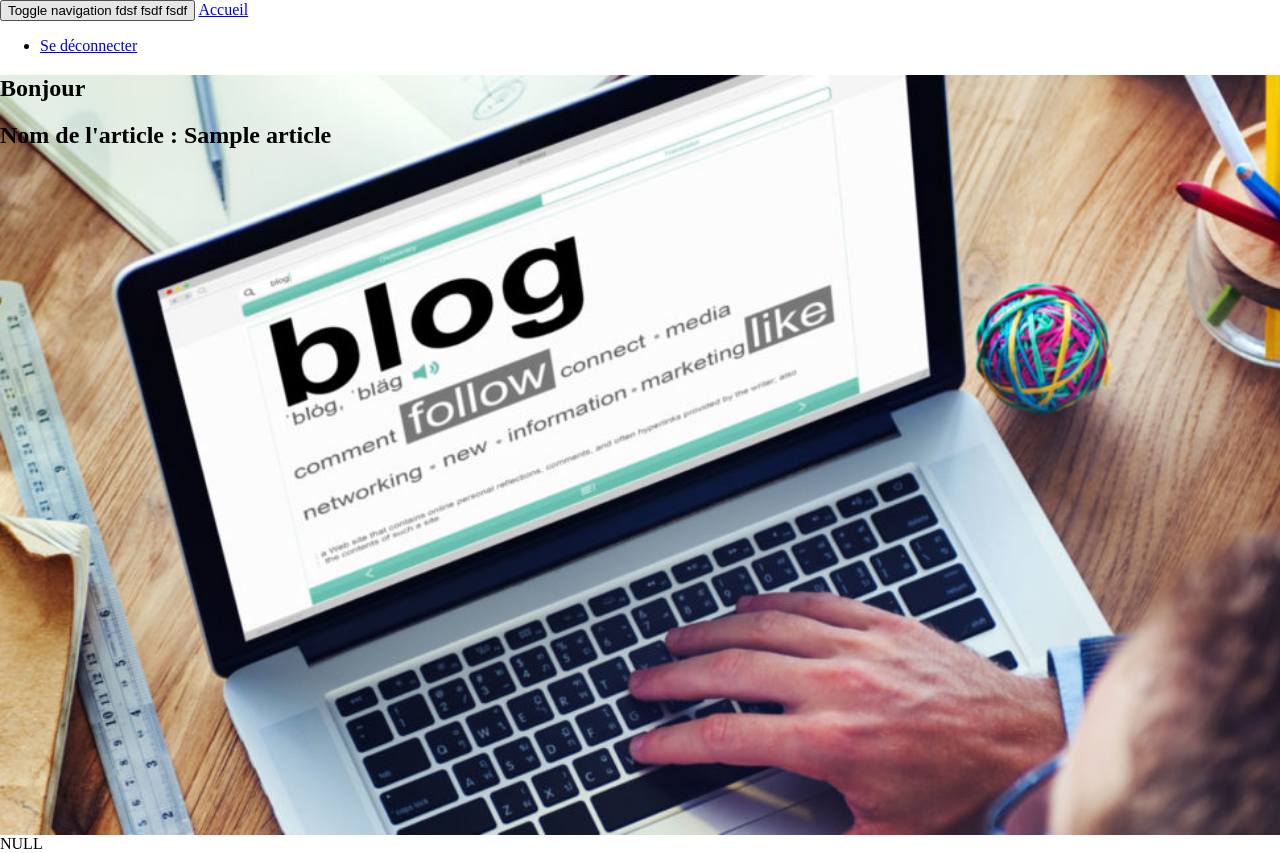
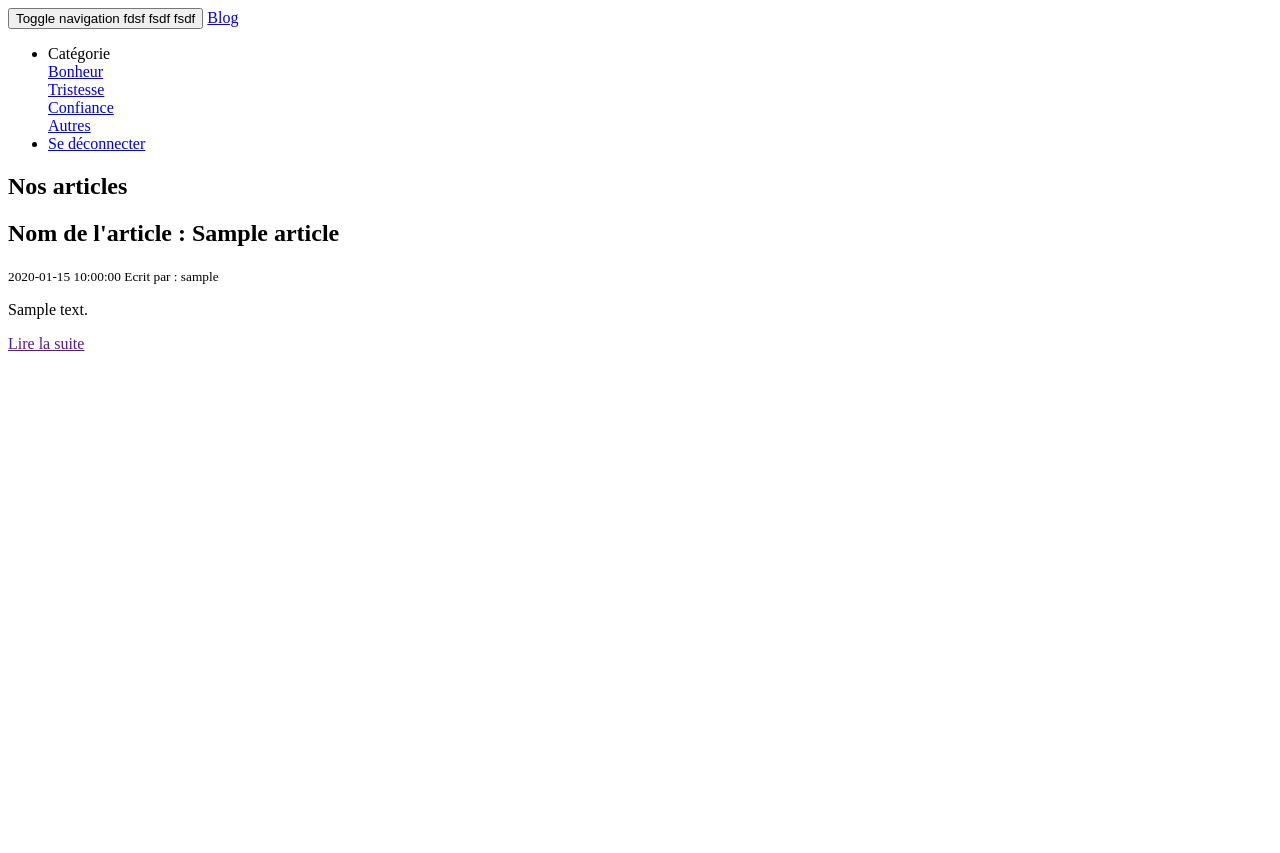
Before and after one commit to YoannValero/dojosPHP, a PHP site: page /dojos_blog_PHP/index.php?page=accueil in a window 1280 px wide. After the commit the page ends 351 px from the top, so only its background shows below. Run offline with PHP 8.4, Linux system fonts and the light colour scheme; the visitor is signed in with stand-in values (Sample User, id 1); tables that the repository leaves empty or names only in its code hold one stand-in row (values such as "Sample post"); data that the repository does not hold is empty.

Commit message:
ajout article et categorie

```diff
--- a/assets/css/style.css
+++ b/assets/css/style.css
@@ -1,4 +1,4 @@
-html,body {
+/* html,body {
     width:100%;
     height:100%;
     margin:0 !important;
@@ -10,4 +10,4 @@ section {
     height:95vh;
     background:url(../image/Un-taux-de-conversion-optimal-grace-a-un-blog-1024x576.jpg);
     background-size:cover;
-}
+} */
--- a/class/Article.php
+++ b/class/Article.php
@@ -2,16 +2,21 @@
 
 class Article {
 
-    private $pdo;
+    private $db;
 
     public function __construct() {
-        $this->pdo = App::getDatabase();
+        $this->db = App::getDatabase();
+
     }
 
     public function findAll() {
 
-        $result = $this->pdo->query("SELECT * FROM articles");
-        $result->execute();
+        $result = $this->db->pdo->query(
+            "SELECT * FROM articles
+            INNER JOIN users
+            ON articles.id_user = users.id_user"
+        );
+
         $articles = $result->fetchAll(PDO::FETCH_ASSOC);
 
         return $articles;
@@ -19,11 +24,19 @@ class Article {
 
     public function findByCategorie($categorie) {
 
-    $result = $this->pdo->query("SELECT * FROM articles INNER JOIN categorie ON categorie.id_categorie = articles.id_categorie WHERE nom_categorie = 'bonheur'");
-    $result->execute();
+    $categorie = $_GET['category'];
+
+    $result = $this->db->pdo->prepare(
+        "SELECT * FROM articles
+        INNER JOIN categorie
+        ON categorie.id_categorie = articles.id_categorie
+        INNER JOIN users
+        ON articles.id_user = users.id_user
+        WHERE categorie.nom_categorie = :nom");
+    $result->execute([':nom' => $categorie]);
+
     $articlesByCategorie = $result->fetchAll(PDO::FETCH_ASSOC);
 
-    var_dump($articlesByCategorie);
     return $articlesByCategorie;
     }
 }
--- a/class/Auth.php
+++ b/class/Auth.php
@@ -56,7 +56,7 @@ class Auth
 
 
         $user_id = $db->lastInsertId(); // Dernier ID entré en BDD
-        mail($email, 'Confirmation de votre compte', "Afin de valider votre compte merc de cliquer sur ce lien\n\nhttp://localhost/dojos_blog_PHP/index.php?page=confirm?id=$user_id&token=$token");
+        mail($email, 'Confirmation de votre compte', "Afin de valider votre compte merc de cliquer sur ce lien\n\nhttp://localhost/dojos_blog_PHP/index.php?page=confirm&id=$user_id&token=$token");
     }
     /**
      * Permet de confirmer un compte pour la première connexion
@@ -171,7 +171,7 @@ class Auth
 
             $db->query("UPDATE users SET reset_token = ?, reset_at = NOW() WHERE id_user = ?", [$reset_token, $user->id]);
 
-            mail($email, 'Réinitialisation de votre mot de passe', "Afin de réinitiatilisé votre mot de passe merci de cliquer sur ce lien\n\nhttp://localhost/dojos_blog_PHP/index.php?page=reset?id={$user->id}&token=$reset_token");
+            mail($email, 'Réinitialisation de votre mot de passe', "Afin de réinitiatilisé votre mot de passe merci de cliquer sur ce lien\n\nhttp://localhost/dojos_blog_PHP/index.php?page=reset&id={$user->id}&token=$reset_token");
             return $user;
         }
         return false;
--- a/class/Database.php
+++ b/class/Database.php
@@ -2,7 +2,8 @@
 
 class Database
 {
-    private $pdo;
+    // private ne donne pas d'access
+    public $pdo;
 
     public function __construct($login, $password, $database_name,  $host = 'localhost')
     {
@@ -16,6 +17,22 @@ class Database
      * @param bool|array
      * @return PDOStatement
      */
+    // public function query($query, $params = false)
+    // {
+    //     if ($params) {
+    //         $req = $this->pdo->prepare($query);
+    //         $req->execute($params);
+    //         // $req->execute([":nom" => $params]);
+
+    //     } else {
+    //         // j'ai changé query en prepare ici
+    //         $req = $this->pdo->query($query);
+    //         // j'ai rajouté l'execute ici
+    //         // query c'était utilisé avant, mais ca permet les injections SQL, warning
+    //         // $req->execute();
+    //     }
+    //     return $req;
+    // }
     public function query($query, $params = false)
     {
         if ($params) {
@@ -32,4 +49,5 @@ class Database
         return $this->pdo->lastInsertId();
 
     }
+
 }
--- a/config/config.php
+++ b/config/config.php
@@ -5,10 +5,6 @@ define("title", "Dojos BlogPHP");
 // nav, footer
 define("nav", "inc/header.php");
 define("footer", "inc/footer.php");
-
-//Images, CSS
-define("cheminImages", "assets/img");
-define("cheminCss", "./assets/css/style.css");
 
 // Rooter
 define('root', ['accueil' => 'accueil.php',
--- a/inc/header.php
+++ b/inc/header.php
@@ -8,21 +8,33 @@
                     <span class="icon-bar">fsdf</span>
                     <span class="icon-bar">fsdf</span>
                 </button>
-                <a class="navbar-brand" href="index.php?page=accueil">Accueil</a>
+                <a class="navbar-brand" href="index.php?page=accueil">Blog</a>
             </div>
             <div id="navbar" class="collapse navbar-collapse">
                 <ul class="nav navbar-nav">
                     <?php $user = App::getAuth()->user();
                     if ($user) : ?>
+                        <li class="nav-item dropdown">
+                            <a class="nav-link dropdown-toggle" id="navbarDropdown" role="button" data-toggle="dropdown" aria-haspopup="true" aria-expanded="false">
+                                Catégorie
+                            </a>
+                            <div class="dropdown-menu" aria-labelledby="navbarDropdown">
+                                <a class="dropdown-item" href="index.php?page=categorie&category=Bonheur">Bonheur</a><br>
+                                <a class="dropdown-item" href="index.php?page=categorie&category=Tristesse">Tristesse</a><br>
+                                <a class="dropdown-item" href="index.php?page=categorie&category=Confiance">Confiance</a>
+                                <div class="dropdown-divider"></div>
+                                <a class="dropdown-item" href="#">Autres</a>
+                            </div>
+                        </li>
                         <li><a href="index.php?page=logout">Se déconnecter</a></li>
                     <?php else : ?>
                         <li class="nav-item dropdown">
-                            <a class="nav-link dropdown-toggle" href="#" id="navbarDropdown" role="button" data-toggle="dropdown" aria-haspopup="true" aria-expanded="false">
+                            <a class="nav-link dropdown-toggle" id="navbarDropdown" role="button" data-toggle="dropdown" aria-haspopup="true" aria-expanded="false">
                                 Catégorie
                             </a>
                             <div class="dropdown-menu" aria-labelledby="navbarDropdown">
-                                <a class="dropdown-item" href="index.php?page=categorie&category=bonheur">Bonheur</a>
-                                <a class="dropdown-item" href="index.php?">Tristesse</a>
+                                <a class="dropdown-item" href="index.php?page=categorie&category=bonheur">Bonheur</a><br>
+                                <a class="dropdown-item" href="index.php?page=categorie&category=Tristesse">Tristesse</a>
                                 <div class="dropdown-divider"></div>
                                 <a class="dropdown-item" href="#">Autres</a>
                             </div>
--- a/index.php
+++ b/index.php
@@ -25,10 +25,10 @@
 
     <?php
         include nav;
-        include 'class/router.php';
+        include 'class/Router.php';
 
         $init = new Router(root, 'accueil.php');
-        var_dump($_GET["category"]);
+
         ?>
        <?php include footer;?>
 
--- a/template/accueil.php
+++ b/template/accueil.php
@@ -1,12 +1,16 @@
 <section>
-    <h1> Bonjour </h1>
+    <h1> Nos articles </h1>
     <?php $query = new Article;
           $articles = $query->findAll();
-
-        foreach ($articles as $article) : ?>
-
-            <h1> Nom de l'article :  <?= $article['nom'] ?> </h1>
+    ?>
+        <div class='container'>
+        <?php foreach ($articles as $article) : ?>
+            <h2> Nom de l'article :  <?= $article['nom'] ?> </h2>
+            <small> <?= $article['created_at'] ." Ecrit par : ".$article['username']; ?> </small>
+            <p> <?= $article['content']; ?></p>
+            <a href='' class='btn btn-success'>Lire la suite</a>
         <?php endforeach ; ?>
+        </div>
 
 
 </section>
```
Also changed, not shown: class/Renderer.php (deleted, +0 -27 lines), template/categorie.php (+12 -8 lines).
